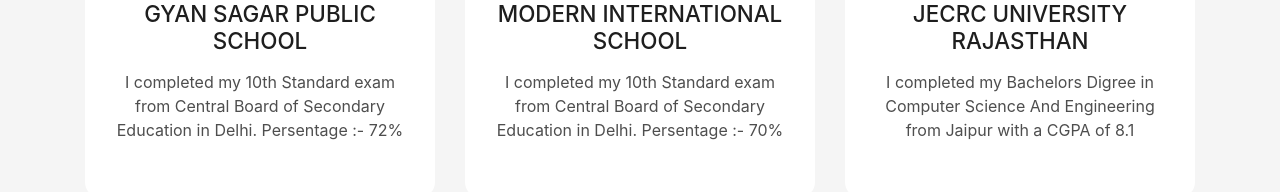
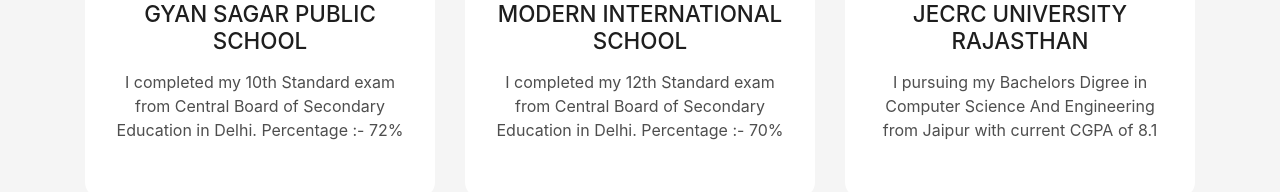
Before and after one commit to RaoGaurav/cv, a plain HTML site: page index.html in a window 1280 px wide. Shown: the part 2128-2320 px from the top of the page. Drawn offline with nearby package versions, Linux system fonts and the light colour scheme; files whose address does not match are found by name.

Commit message:
Update index.html

```diff
--- a/index.html
+++ b/index.html
@@ -181,7 +181,7 @@
                   <h2 class="s-title">Gyan Sagar Public School</h2>
                   <p class="s-description text-center">
                     I completed my 10th Standard exam from Central Board of Secondary Education in Delhi.
-                    Persentage :- 72%
+                    Percentage :- 72%
                   </p>
                 </div>
               </div>
@@ -194,8 +194,8 @@
                 <div class="service-content">
                   <h2 class="s-title">Modern International School</h2>
                   <p class="s-description text-center">
-                    I completed my 10th Standard exam from Central Board of Secondary Education in Delhi.
-                    Persentage :- 70%
+                    I completed my 12th Standard exam from Central Board of Secondary Education in Delhi.
+                    Percentage :- 70%
                   </p>
                 </div>
               </div>
@@ -208,7 +208,7 @@
                 <div class="service-content">
                   <h2 class="s-title">JECRC University Rajasthan</h2>
                   <p class="s-description text-center">
-                    I completed my Bachelors Digree in Computer Science And Engineering from Jaipur with a CGPA of 8.1
+                    I pursuing my Bachelors Digree in Computer Science And Engineering from Jaipur with current CGPA of 8.1
                   </p>
                 </div>
               </div>
```
